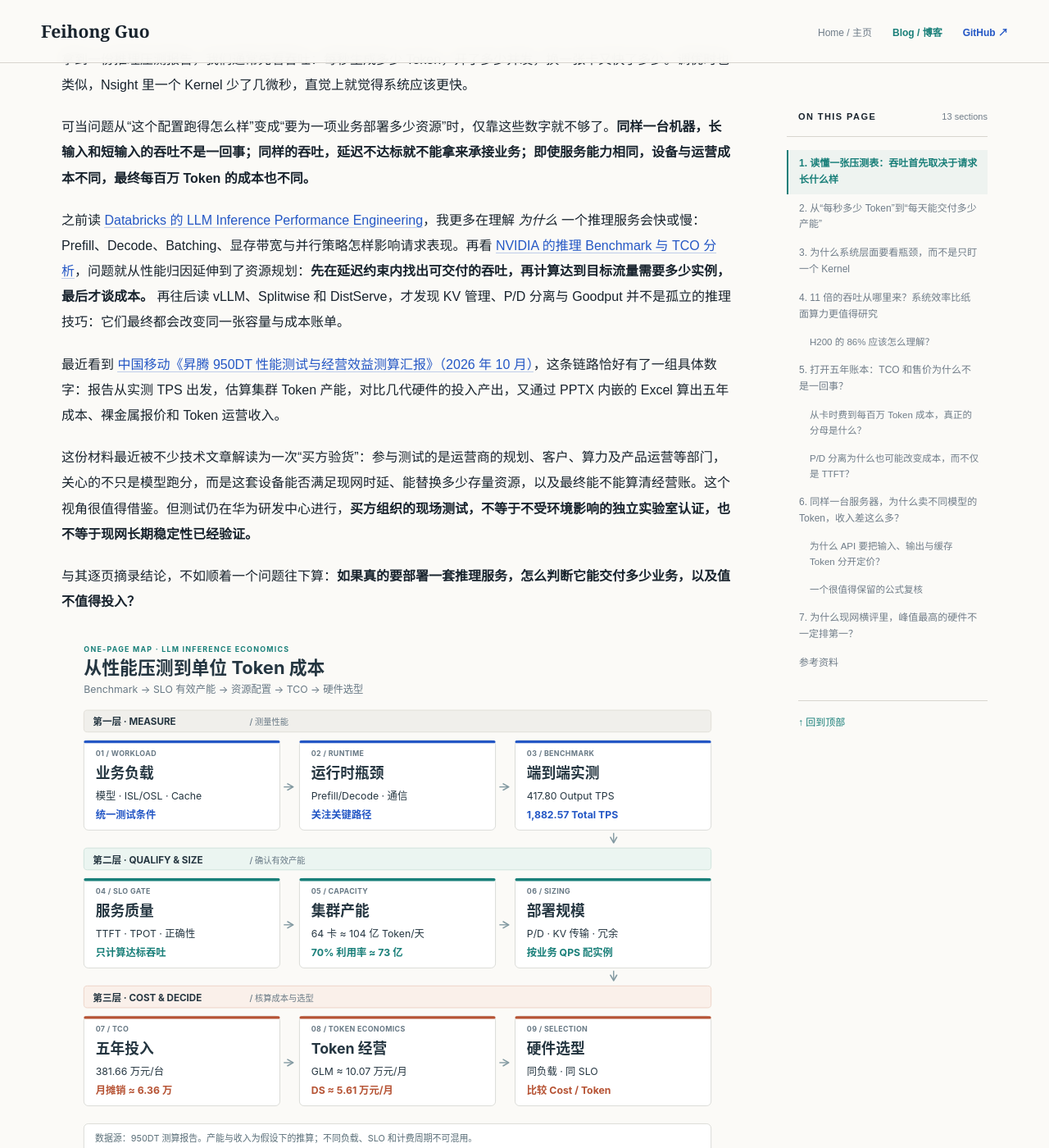
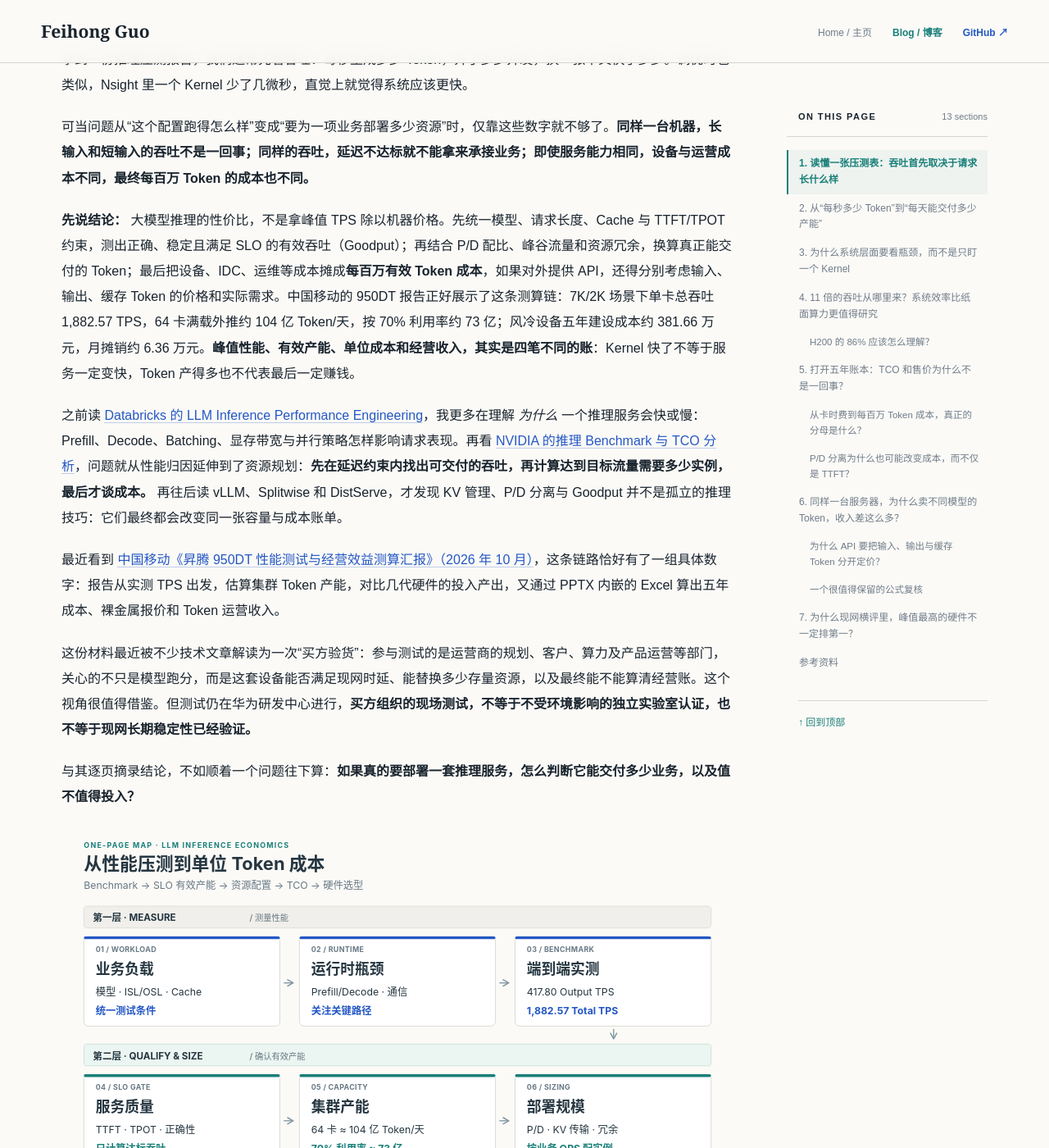
Before and after one commit to Phoenix3334/Phoenix3334.github.io, a Jekyll site: the page built from _posts/2026-11-19-benchmark-capacity-token-cost.md, in a window 1280 px wide and 1400 px high, scrolled down 521 px. Shown: the whole window at 82% size. Built offline with Jekyll 4.4.1, drawn with Linux system fonts in a browser that asks for light colours; some of the changed text lies outside the part shown.

Commit message:
blog: add concise executive takeaway ahead of technical deep dive

```diff
--- a/_posts/2026-11-19-benchmark-capacity-token-cost.md
+++ b/_posts/2026-11-19-benchmark-capacity-token-cost.md
@@ -10,6 +10,8 @@ tags: [LLM-Inference, Benchmarking, Capacity-Planning, TCO, Performance-Engineer
 拿到一份推理压测报告，我们通常先看吞吐：每秒生成多少 Token，开了多少并发，换一张卡又快了多少。调优时也类似，Nsight 里一个 Kernel 少了几微秒，直觉上就觉得系统应该更快。
 
 可当问题从“这个配置跑得怎么样”变成“要为一项业务部署多少资源”时，仅靠这些数字就不够了。**同样一台机器，长输入和短输入的吞吐不是一回事；同样的吞吐，延迟不达标就不能拿来承接业务；即使服务能力相同，设备与运营成本不同，最终每百万 Token 的成本也不同。**
+
+**先说结论：** 大模型推理的性价比，不是拿峰值 TPS 除以机器价格。先统一模型、请求长度、Cache 与 TTFT/TPOT 约束，测出正确、稳定且满足 SLO 的有效吞吐（Goodput）；再结合 P/D 配比、峰谷流量和资源冗余，换算真正能交付的 Token；最后把设备、IDC、运维等成本摊成**每百万有效 Token 成本**，如果对外提供 API，还得分别考虑输入、输出、缓存 Token 的价格和实际需求。中国移动的 950DT 报告正好展示了这条测算链：7K/2K 场景下单卡总吞吐 1,882.57 TPS，64 卡满载外推约 104 亿 Token/天，按 70% 利用率约 73 亿；风冷设备五年建设成本约 381.66 万元，月摊销约 6.36 万元。**峰值性能、有效产能、单位成本和经营收入，其实是四笔不同的账**：Kernel 快了不等于服务一定变快，Token 产得多也不代表最后一定赚钱。
 
 之前读 [Databricks 的 LLM Inference Performance Engineering](https://www.databricks.com/blog/llm-inference-performance-engineering-best-practices)，我更多在理解 *为什么* 一个推理服务会快或慢：Prefill、Decode、Batching、显存带宽与并行策略怎样影响请求表现。再看 [NVIDIA 的推理 Benchmark 与 TCO 分析](https://developer.nvidia.com/blog/llm-inference-benchmarking-how-much-does-your-llm-inference-cost/)，问题就从性能归因延伸到了资源规划：**先在延迟约束内找出可交付的吞吐，再计算达到目标流量需要多少实例，最后才谈成本。** 再往后读 vLLM、Splitwise 和 DistServe，才发现 KV 管理、P/D 分离与 Goodput 并不是孤立的推理技巧：它们最终都会改变同一张容量与成本账单。
 
```
Also changed, not shown: other parts of _posts/2026-11-19-benchmark-capacity-token-cost.md (+0 -2 lines).
